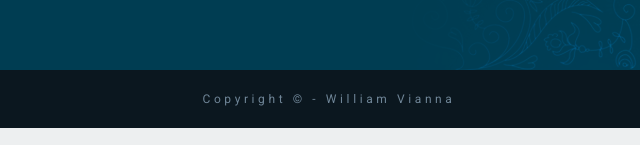
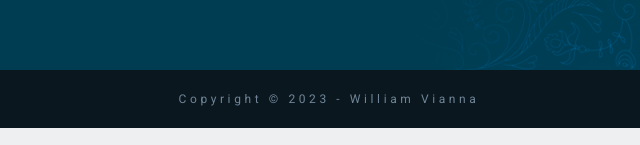
Before and after one commit to williamvianna/site_modas, a plain HTML site: page index.html in a window 1280 px wide. Shown: the part 1681-1826 px from the top of the page, 311-951 px from the left. Drawn offline with Linux system fonts and the light colour scheme; a web font is replaced by a local one.

Commit message:
Site de modas

```diff
--- a/index.html
+++ b/index.html
@@ -67,9 +67,9 @@
             </article>
         </main>
 
-    <!-- Foot -->
+    <!-- Footer -->
         <footer class="rodape">
-            Copyright &copy; - William Vianna
+            Copyright &copy; 2023 - William Vianna
         </footer>
     </div>
 </body>
```
